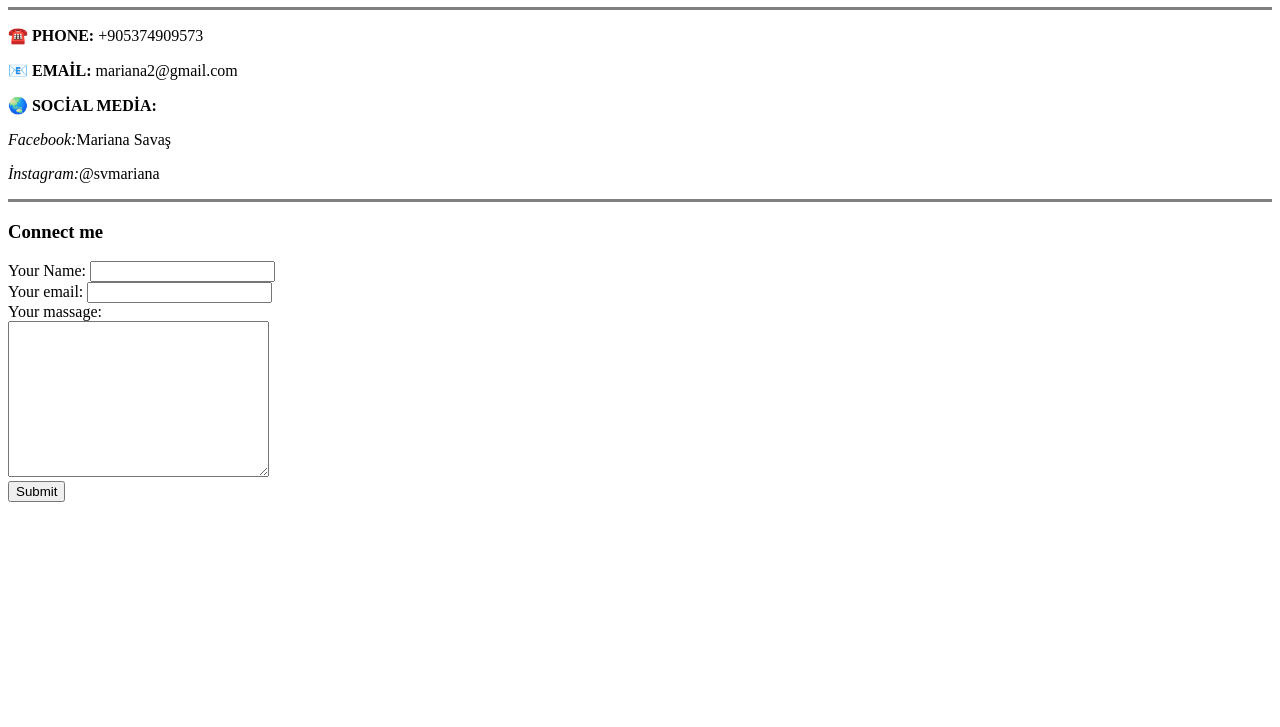
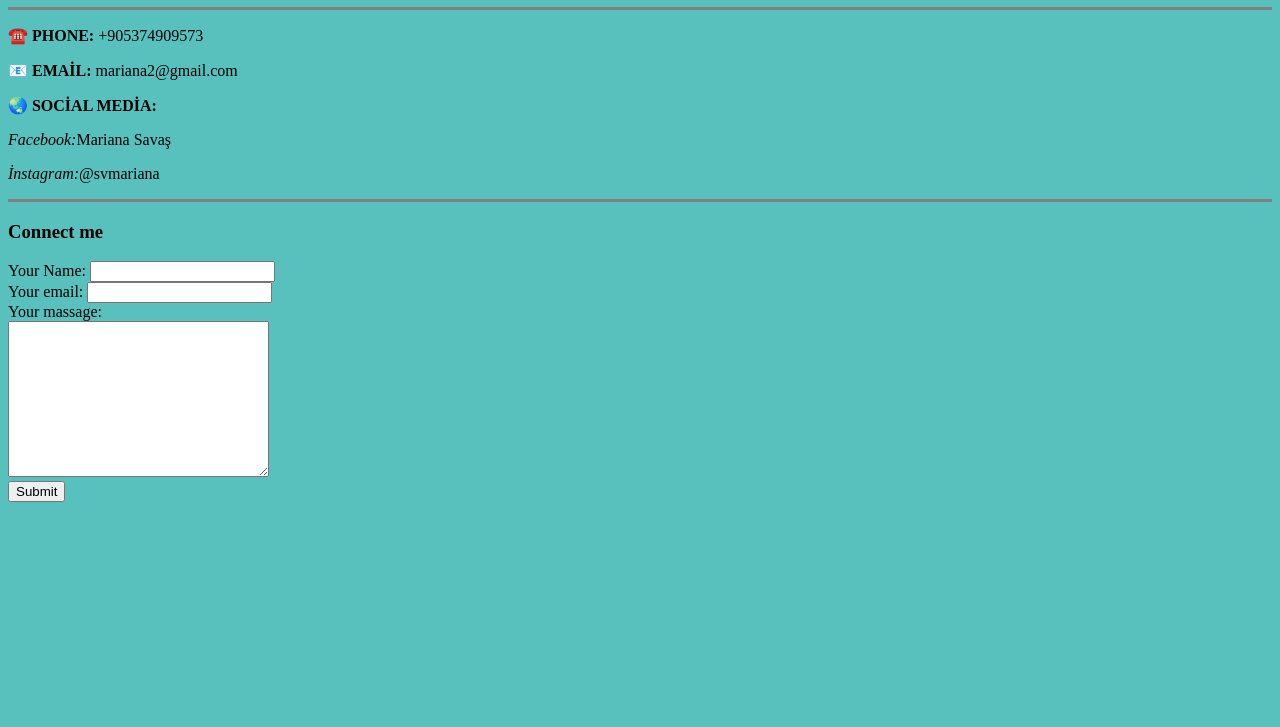
Before and after one commit to AryaMaria/CV, a plain HTML site: page my contacts.html in a window 1280 px wide. Shown: the part 73-800 px from the top of the page. Drawn offline with Linux system fonts and the light colour scheme.

Commit message:
Update my contacts.html

```diff
--- a/my contacts.html
+++ b/my contacts.html
@@ -4,7 +4,7 @@
         <meta charset="UTF-8">
         <title> ❤️ Mariana's contacts</title>
     </head>
-    <body>
+    <body style="background-color: #59C1BD;">
         <h1> <strong> My contacts</strong></h1>
         <hr size = "3" noshade>
         <p> ☎️ <strong>PHONE:</strong> +905374909573</p>
```
